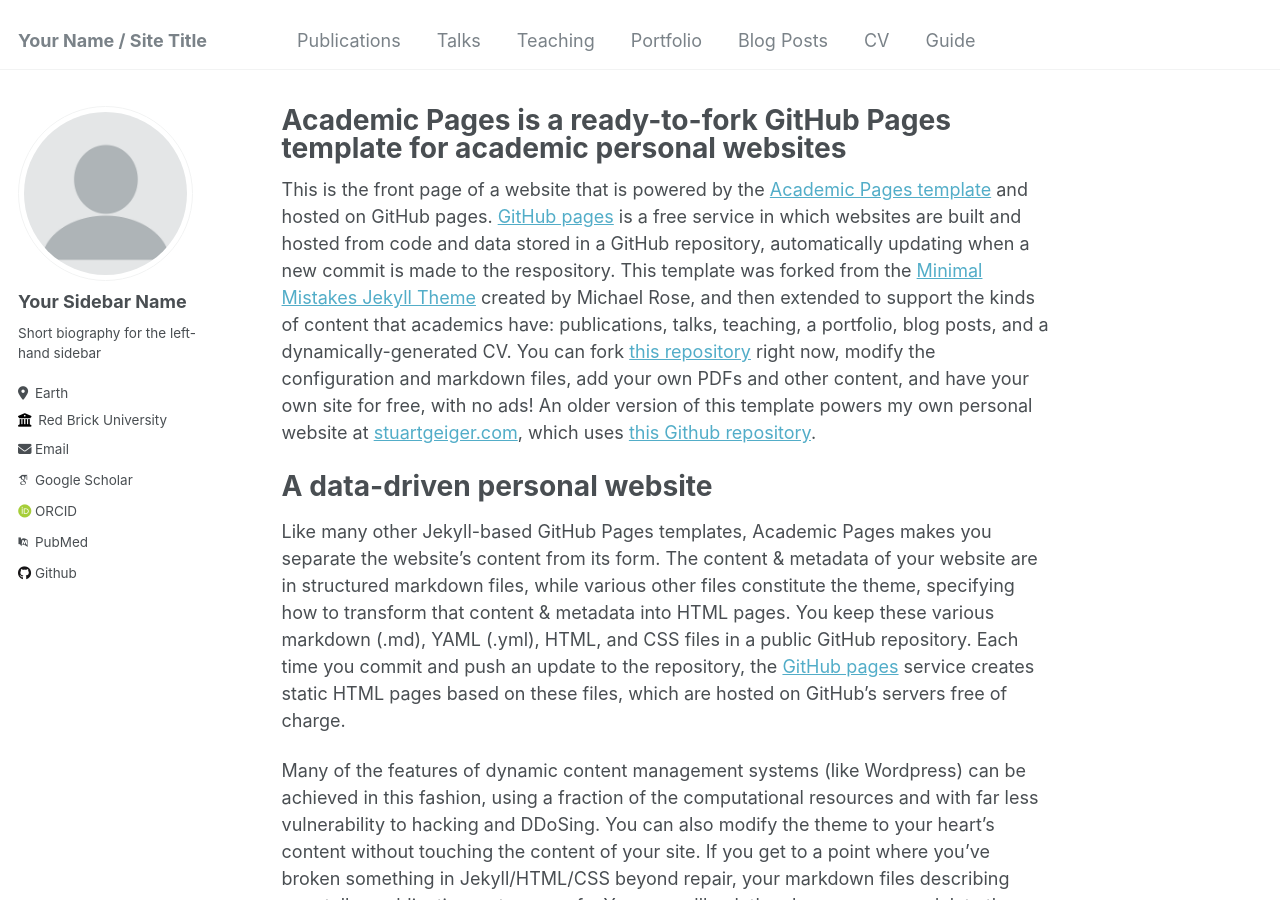
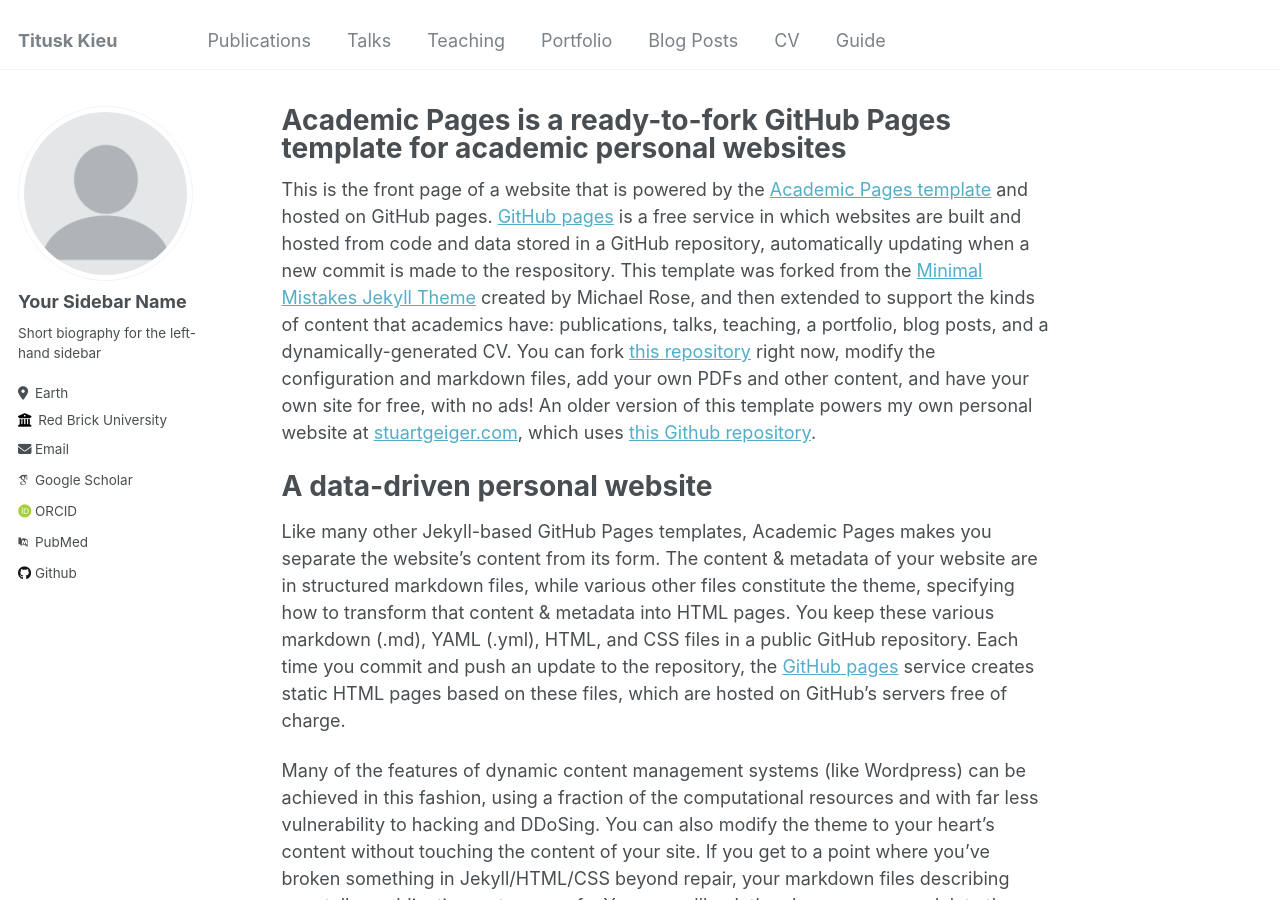
Before and after one commit to TituskKieu/home, a Jekyll site: the page built from _pages/about.md, in a window 1280 px wide and 900 px high. Built offline with Jekyll 4.4.1, drawn with Linux system fonts in a browser that asks for light colours; some web fonts are replaced.

Commit message:
Update _config.yml

```diff
--- a/_config.yml
+++ b/_config.yml
@@ -8,7 +8,7 @@
 
 # Basic Site Settings
 locale                   : "en-US"
-title                    : "Your Name / Site Title"
+title                    : "Titusk Kieu"
 title_separator          : "-"
 name                     : &name "Your Name"
 description              : &description "personal description"
```
